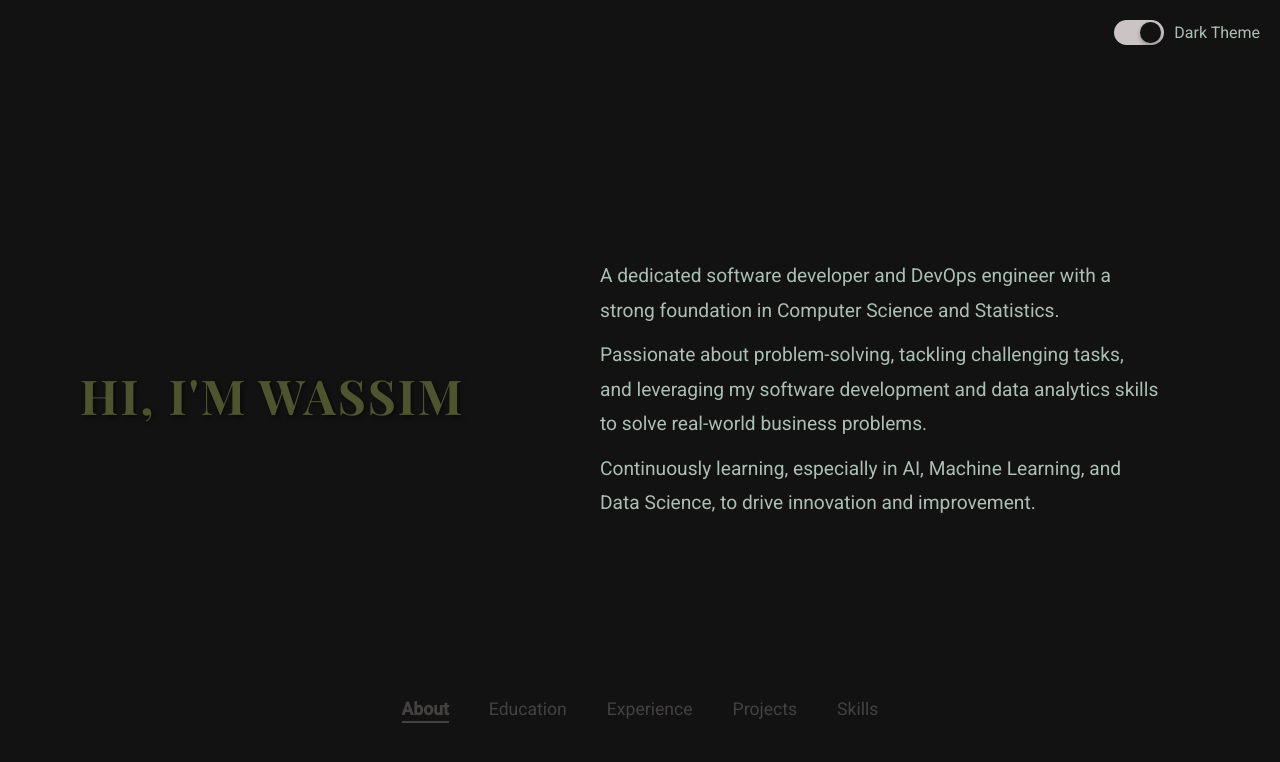
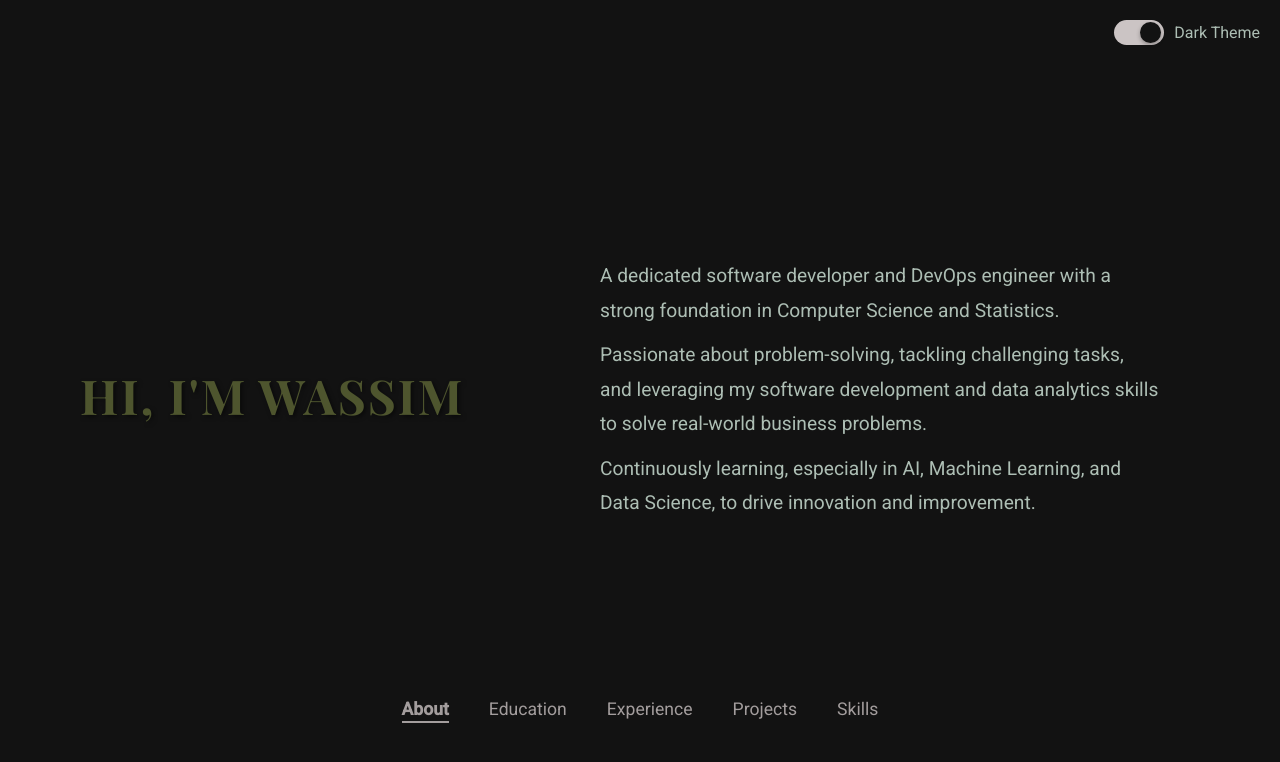
Before and after one commit to wassimwazzi/wassimwazzi.github.io, a React (Create React App) app: page / in a window 1280 px wide. Shown: the top 762 px of the page. Built offline with nearby package versions, Linux system fonts and the light colour scheme.

Commit message:
change secondary color

```diff
--- a/src/styles/variables.css
+++ b/src/styles/variables.css
@@ -14,7 +14,7 @@
 
 [data-theme="dark"] {
   --primary-color: #121212;
-  --secondary-color: #444141;
+  --secondary-color: #a39d9d;
   --highlight-color: #800000;
   --font-color: rgb(173, 190, 180);
   --border-color: #dee2e6;
```
